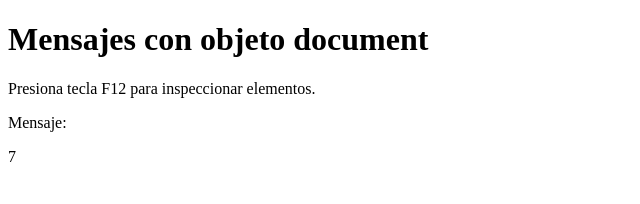
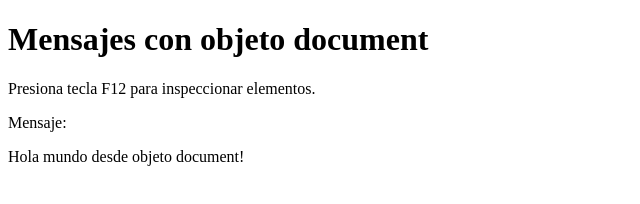
Before and after one commit to ernestotamay/curso-js, a plain HTML site: page leccion04-salida-document.html in a window 1280 px wide. Shown: the whole page, without its empty margins (0-640 px from the left). Drawn offline with Linux system fonts and the light colour scheme.

Commit message:
Update leccion04-salida-document.html

```diff
--- a/leccion04-salida-document.html
+++ b/leccion04-salida-document.html
@@ -15,15 +15,15 @@
         <div id="caja"></div>
 
         <script>
-            //let mensaje = "Hola mundo desde objeto document!";
-            let animales = ["perro","gato","vaca","loro","mono","serpiente","pejelagarto"];
+            let mensaje = "Hola mundo desde objeto document!";
+
             //salida en html
 
             //document es un objeto HTML
             //getElementById se interpreta como obtener elemento por identificador "caja"
             //innerHTML se interpreta como: insertar como HTML el contenido de la variable "mensaje"
 
-            document.getElementById("caja").innerHTML = animales.length;
+            document.getElementById('caja').innerHTML = mensaje;
         </script>
 
     </body>
```
